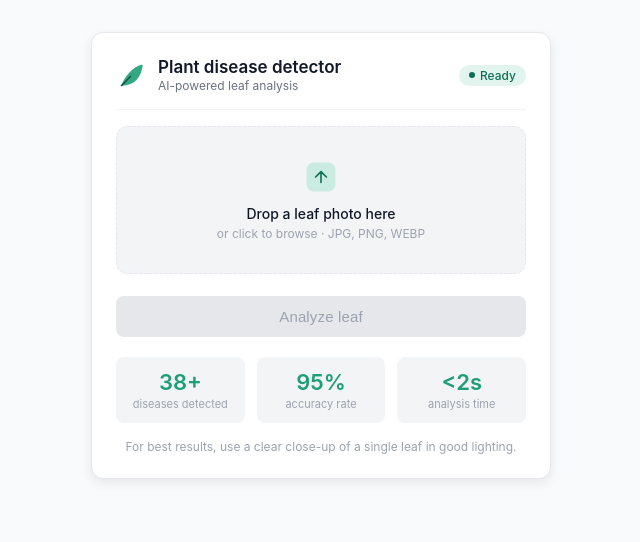
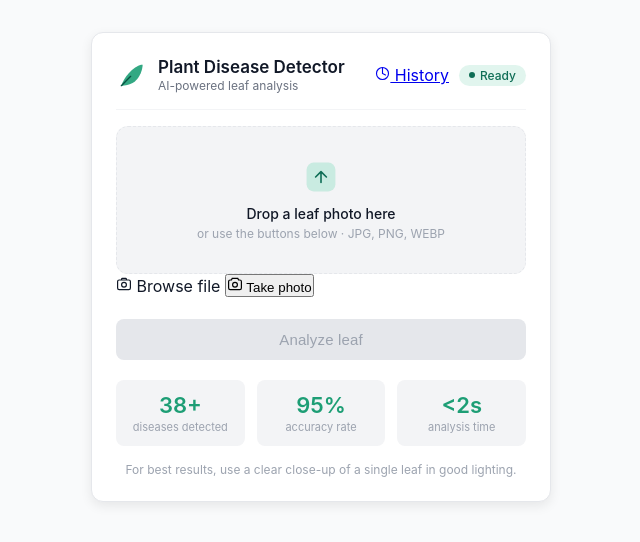
Before and after one commit to ashish-bisht-iot/AI-powered-plant-disease-detector, a Flask app: page / in a window 1280 px wide. Shown: the top 542 px of the page, without its empty margins (319-959 px from the left). Run offline with Flask 3, Linux system fonts and the light colour scheme.

Commit message:
index.html

```diff
--- a/templates/index.html
+++ b/templates/index.html
@@ -4,11 +4,13 @@
   <meta charset="UTF-8" />
   <meta name="viewport" content="width=device-width, initial-scale=1.0" />
   <title>Plant Disease Detector</title>
+  <link rel="preconnect" href="https://fonts.googleapis.com">
+  <link href="https://fonts.googleapis.com/css2?family=DM+Sans:wght@400;500;600&family=DM+Mono:wght@400;500&display=swap" rel="stylesheet">
   <link rel="stylesheet" href="{{ url_for('static', filename='css/style.css') }}" />
 </head>
 <body>
   <div class="app-wrapper">
-    <!-- ── Header ── -->
+    <!-- Header -->
     <div class="header">
       <div class="header-left">
         <svg viewBox="0 0 48 48" fill="none" xmlns="http://www.w3.org/2000/svg" class="logo-icon">
@@ -16,16 +18,25 @@
           <path d="M8 40 L22 26" stroke="#085041" stroke-width="2" stroke-linecap="round"/>
         </svg>
         <div>
-          <h2 class="app-title">Plant disease detector</h2>
+          <h2 class="app-title">Plant Disease Detector</h2>
           <p class="app-subtitle">AI-powered leaf analysis</p>
         </div>
       </div>
-      <span class="badge" id="statusBadge"><span class="dot"></span>Ready</span>
+      <div style="display:flex;align-items:center;gap:10px;">
+        <a href="/history" class="nav-btn">
+          <svg viewBox="0 0 20 20" fill="none" style="width:15px;height:15px;">
+            <path d="M10 3v7l4 2" stroke="currentColor" stroke-width="1.5" stroke-linecap="round"/>
+            <circle cx="10" cy="10" r="8" stroke="currentColor" stroke-width="1.5"/>
+          </svg>
+          History
+        </a>
+        <span class="badge" id="statusBadge"><span class="dot"></span>Ready</span>
+      </div>
     </div>
 
     <div class="divider"></div>
 
-    <!-- ── Upload Zone ── -->
+    <!-- Upload Zone -->
     <div class="upload-zone" id="zone"
          ondragover="event.preventDefault(); this.classList.add('drag')"
          ondragleave="this.classList.remove('drag')"
@@ -36,63 +47,66 @@
         <path d="M20 26V14M14 20l6-6 6 6" stroke="#0F6E56" stroke-width="1.8" stroke-linecap="round" stroke-linejoin="round"/>
       </svg>
       <p class="upload-label" id="uploadLabel">Drop a leaf photo here</p>
-      <p class="upload-hint">or click to browse · JPG, PNG, WEBP</p>
+      <p class="upload-hint">or use the buttons below · JPG, PNG, WEBP</p>
       <img id="preview" class="preview-img" alt="Leaf preview" />
     </div>
 
+    <!-- Upload Buttons -->
+    <div class="upload-btns">
+      <label class="upload-btn" for="fileInput">
+        <svg viewBox="0 0 20 20" fill="none" style="width:16px;height:16px;">
+          <rect x="2" y="5" width="16" height="12" rx="2" stroke="currentColor" stroke-width="1.5"/>
+          <path d="M7 5V4a1 1 0 011-1h4a1 1 0 011 1v1" stroke="currentColor" stroke-width="1.5"/>
+          <circle cx="10" cy="11" r="3" stroke="currentColor" stroke-width="1.5"/>
+        </svg>
+        Browse file
+      </label>
+      <button class="upload-btn camera-btn" onclick="openCamera()">
+        <svg viewBox="0 0 20 20" fill="none" style="width:16px;height:16px;">
+          <path d="M2 7a2 2 0 012-2h1.5l1-2h7l1 2H16a2 2 0 012 2v8a2 2 0 01-2 2H4a2 2 0 01-2-2V7z" stroke="currentColor" stroke-width="1.5"/>
+          <circle cx="10" cy="11" r="3" stroke="currentColor" stroke-width="1.5"/>
+        </svg>
+        Take photo
+      </button>
+    </div>
+
     <p class="tip" id="fileName"></p>
+    <button class="btn-detect" id="detectBtn" disabled onclick="detect()">Analyze leaf</button>
 
-    <button class="btn-detect" id="detectBtn" disabled onclick="detect()">
-      Analyze leaf
-    </button>
-
-    <!-- ── Stats ── -->
+    <!-- Stats -->
     <div class="stats-row">
-      <div class="stat-card">
-        <p class="stat-num">38+</p>
-        <p class="stat-label">diseases detected</p>
-      </div>
-      <div class="stat-card">
-        <p class="stat-num">95%</p>
-        <p class="stat-label">accuracy rate</p>
-      </div>
-      <div class="stat-card">
-        <p class="stat-num">&lt;2s</p>
-        <p class="stat-label">analysis time</p>
-      </div>
+      <div class="stat-card"><p class="stat-num">38+</p><p class="stat-label">diseases detected</p></div>
+      <div class="stat-card"><p class="stat-num">95%</p><p class="stat-label">accuracy rate</p></div>
+      <div class="stat-card"><p class="stat-num">&lt;2s</p><p class="stat-label">analysis time</p></div>
     </div>
 
     <p class="tip center">For best results, use a clear close-up of a single leaf in good lighting.</p>
 
-    <!-- ── Results Panel ── -->
+    <!-- Results Panel -->
     <div id="resultsPanel" class="results-panel hidden">
-      <div class="divider" style="margin-bottom: 1.25rem;"></div>
-
+      <div class="divider" style="margin-bottom:1.25rem;"></div>
       <div class="result-header">
         <div id="healthBadge" class="health-badge"></div>
-        <div>
+        <div style="flex:1;">
           <p id="diseaseName" class="disease-name"></p>
           <p id="plantName" class="plant-name-label"></p>
         </div>
-        <div id="confidenceRing" class="confidence-ring">
+        <div class="confidence-ring">
           <svg viewBox="0 0 44 44">
             <circle cx="22" cy="22" r="18" fill="none" stroke="var(--ring-bg)" stroke-width="4"/>
             <circle id="confidenceArc" cx="22" cy="22" r="18" fill="none"
                     stroke="var(--ring-color)" stroke-width="4"
                     stroke-dasharray="113" stroke-dashoffset="113"
-                    stroke-linecap="round"
-                    transform="rotate(-90 22 22)"/>
+                    stroke-linecap="round" transform="rotate(-90 22 22)"/>
           </svg>
           <span id="confidenceNum" class="confidence-num">0%</span>
         </div>
       </div>
-
       <p id="summaryText" class="summary-text"></p>
-
       <div class="result-grid" id="resultGrid"></div>
     </div>
 
-    <!-- ── Error Banner ── -->
+    <!-- Error Banner -->
     <div id="errorBanner" class="error-banner hidden">
       <svg viewBox="0 0 20 20" fill="none" style="width:16px;height:16px;flex-shrink:0;">
         <circle cx="10" cy="10" r="9" stroke="#c0392b" stroke-width="1.5"/>
@@ -102,6 +116,41 @@
     </div>
   </div>
 
+  <!-- Camera Modal -->
+  <div id="cameraModal" class="modal-overlay hidden">
+    <div class="modal-box">
+      <div class="modal-header">
+        <p class="modal-title">
+          <svg viewBox="0 0 20 20" fill="none" style="width:16px;height:16px;display:inline;vertical-align:middle;margin-right:6px;">
+            <path d="M2 7a2 2 0 012-2h1.5l1-2h7l1 2H16a2 2 0 012 2v8a2 2 0 01-2 2H4a2 2 0 01-2-2V7z" stroke="#1D9E75" stroke-width="1.5"/>
+            <circle cx="10" cy="11" r="3" stroke="#1D9E75" stroke-width="1.5"/>
+          </svg>
+          Camera
+        </p>
+        <button class="modal-close" onclick="closeCamera()">✕</button>
+      </div>
+
+      <video id="cameraFeed" autoplay playsinline class="camera-feed"></video>
+
+      <div id="cameraError" class="error-banner hidden" style="margin-top:0.75rem;">
+        <svg viewBox="0 0 20 20" fill="none" style="width:16px;height:16px;flex-shrink:0;">
+          <circle cx="10" cy="10" r="9" stroke="#c0392b" stroke-width="1.5"/>
+          <path d="M10 6v4M10 14h.01" stroke="#c0392b" stroke-width="1.5" stroke-linecap="round"/>
+        </svg>
+        <span></span>
+      </div>
+
+      <div style="display:flex;gap:10px;margin-top:1rem;">
+        <button class="upload-btn" onclick="closeCamera()" style="flex:0 0 auto;padding:10px 16px;">Cancel</button>
+        <button class="btn-detect" onclick="capturePhoto()" style="margin-top:0;">
+          📸 Capture photo
+        </button>
+      </div>
+
+      <canvas id="captureCanvas" style="display:none;"></canvas>
+    </div>
+  </div>
+
   <script src="{{ url_for('static', filename='js/main.js') }}"></script>
 </body>
 </html>
```
